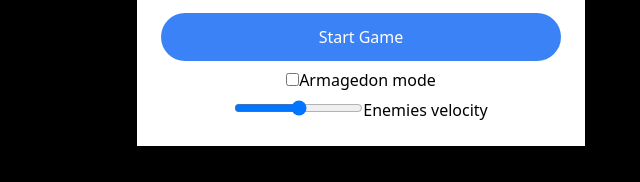
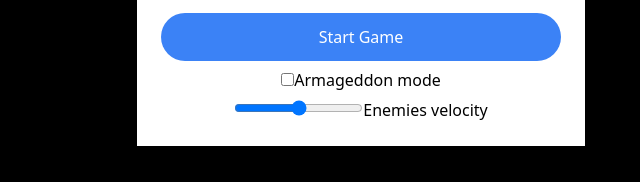
Before and after one commit to barkow96/shooter-game, a plain HTML site: page index.html in a window 1280 px wide. Shown: the part 371-553 px from the top of the page, 279-919 px from the left. Drawn offline with nearby package versions, Linux system fonts and the light colour scheme.

Commit message:
deploy shooter-game to github

```diff
--- a/index.html
+++ b/index.html
@@ -22,7 +22,7 @@
                 <p class="text-sm text-gray-700 mb-4">Points</p>
                 <div>
                     <button class="bg-blue-500 text-white w-full py-3 rounded-full" id="startGameBtn">Start Game</button>
-                    <input class="my-3" type="checkbox" name="armageddonChb" id="armageddonChb">Armagedon mode<br/>
+                    <input class="my-3" type="checkbox" name="armageddonChb" id="armageddonChb">Armageddon mode<br/>
                     <input type="range" name="rangeInput" id="rangeInput" min="0" max="70">Enemies velocity
                 </div>
             </div>
```
